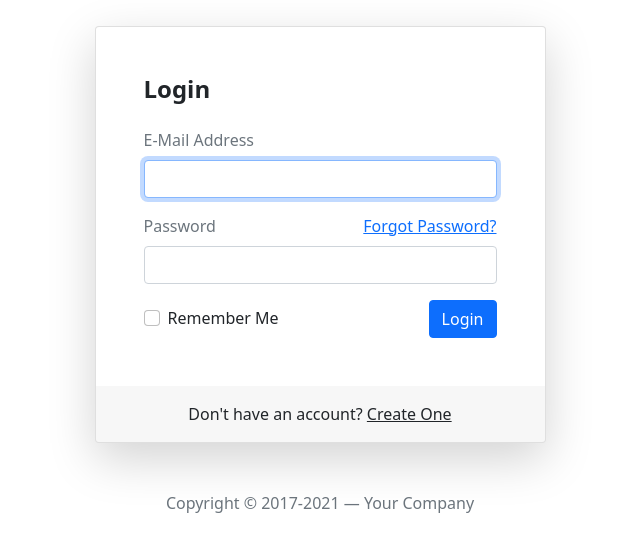
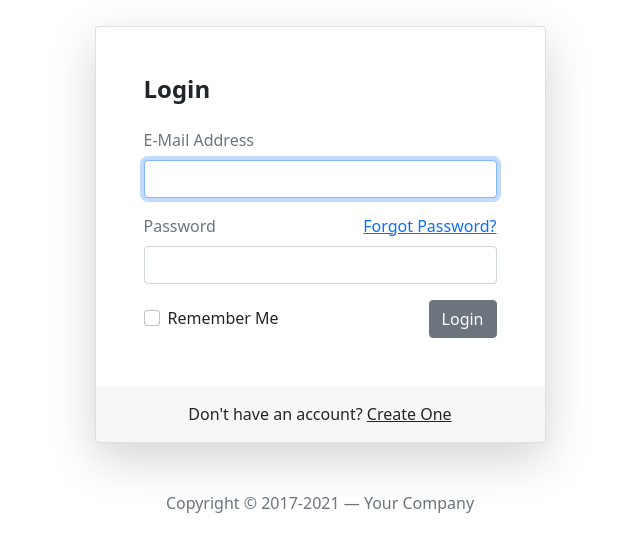
Before and after one commit to davitcanyagho/BelajarGit, a plain HTML site: page bootstrap-5-login-page/index.html in a window 1280 px wide. Shown: the part 145-696 px from the top of the page, without its empty margins (320-960 px from the left). Drawn offline with nearby package versions, Linux system fonts and the light colour scheme.

Commit message:
mengubah warna tombol menjadi abu abu

```diff
--- a/bootstrap-5-login-page/index.html
+++ b/bootstrap-5-login-page/index.html
@@ -47,7 +47,7 @@
 										<input type="checkbox" name="remember" id="remember" class="form-check-input">
 										<label for="remember" class="form-check-label">Remember Me</label>
 									</div>
-									<button type="submit" class="btn btn-primary ms-auto">
+									<button type="submit" class="btn btn-secondary ms-auto">
 										Login
 									</button>
 								</div>
```
